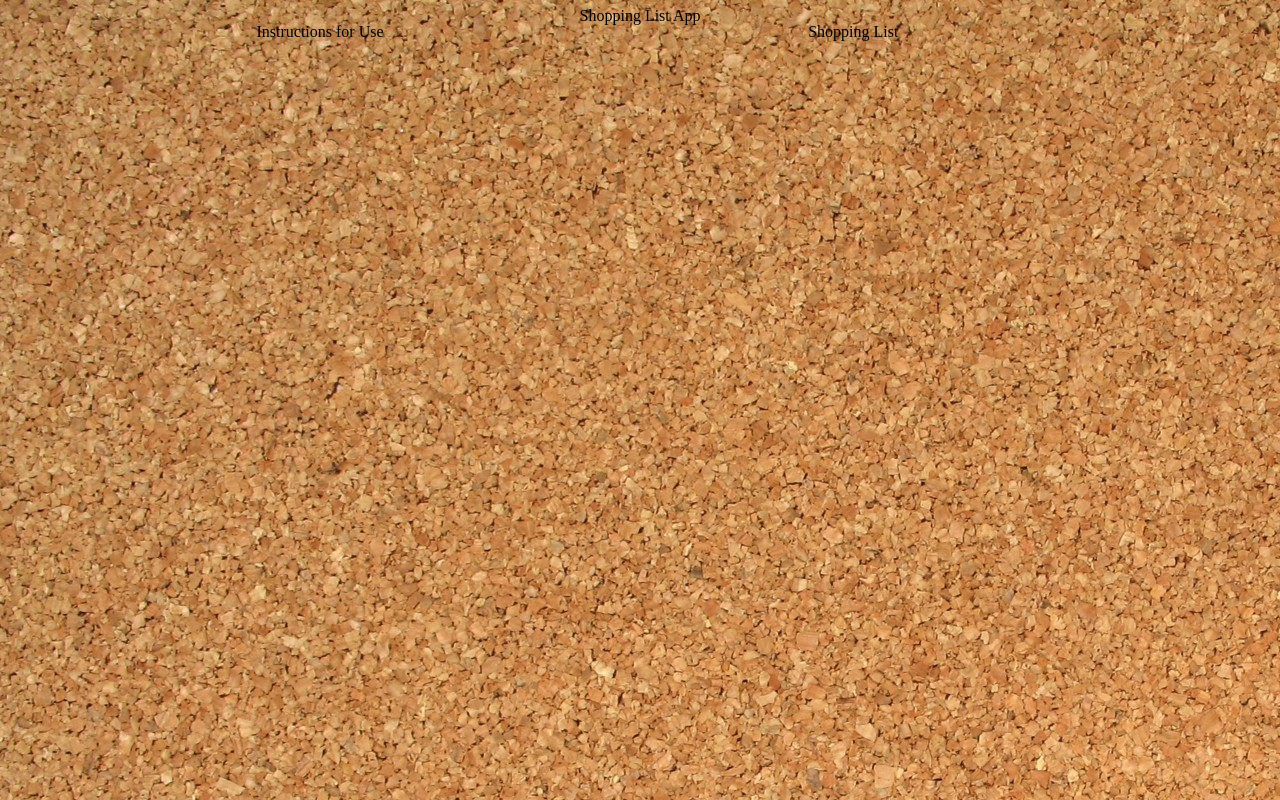
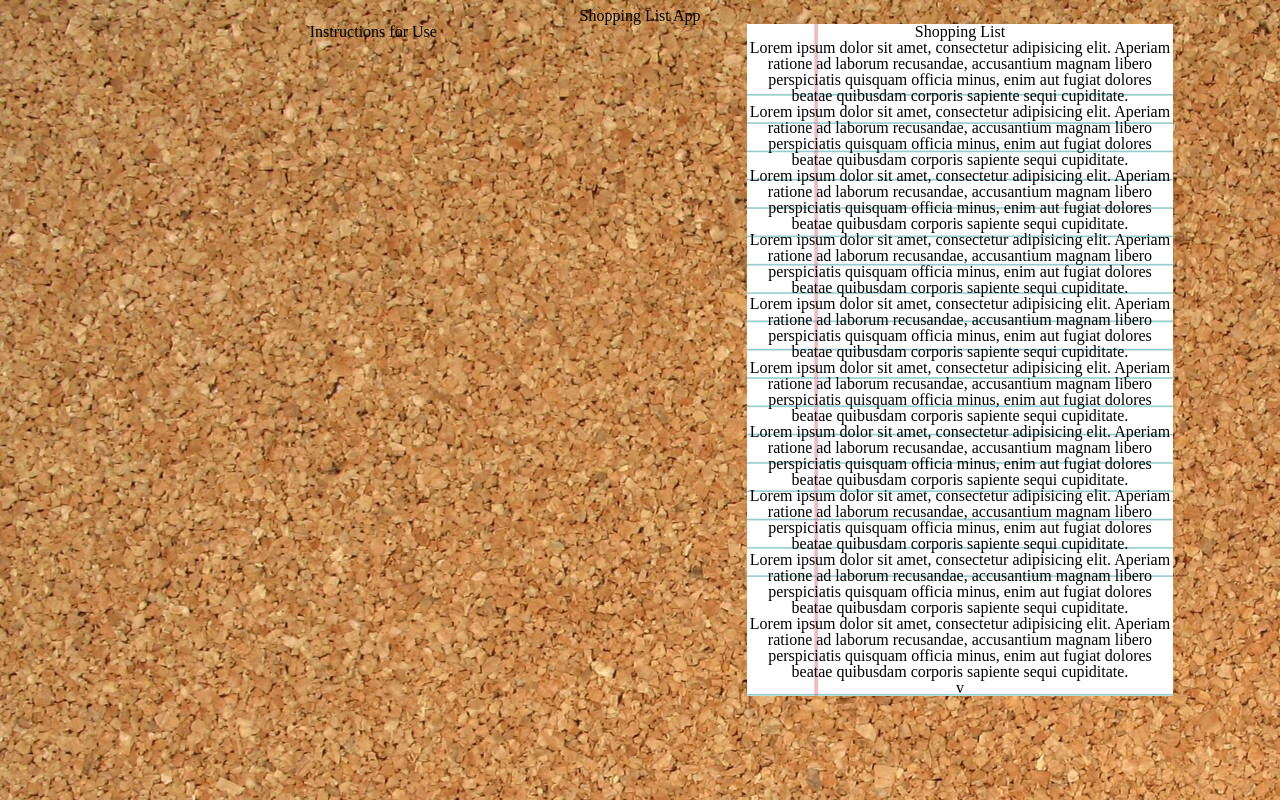
Before and after one commit to bpstein/shopping-list-app, a plain HTML site: page index.html in a window 1280 px wide. Drawn offline with nearby package versions, Linux system fonts and the light colour scheme.

Commit message:
Updated backgrounds and layout

```diff
--- a/css/main.css
+++ b/css/main.css
@@ -12,4 +12,5 @@ h1 {
 
 #list-container {
 	text-align: center;
+	background-image: url('../images/list.jpg');
 }
--- a/index.html
+++ b/index.html
@@ -14,15 +14,26 @@
 		<div class="col-span-12">
 			<h1>Shopping List App</h1>
 		</div>
-		<div class="col-span-1-5"></div>
-		<div id="instructions-container" class="col-span-3">
+		<div class="col-span-1"></div>
+		<div id="instructions-container" class="col-span-5">
 			<h2>Instructions for Use</h2>
 		</div>
 		<div class="col-span-1"></div>
-		<div id="list-container" class="col-span-5">
+		<div id="list-container" class="col-span-4">
 			</h2>Shopping List</h2>
+			<p>Lorem ipsum dolor sit amet, consectetur adipisicing elit. Aperiam ratione ad laborum recusandae, accusantium magnam libero perspiciatis quisquam officia minus, enim aut fugiat dolores beatae quibusdam corporis sapiente sequi cupiditate.</p>
+			<p>Lorem ipsum dolor sit amet, consectetur adipisicing elit. Aperiam ratione ad laborum recusandae, accusantium magnam libero perspiciatis quisquam officia minus, enim aut fugiat dolores beatae quibusdam corporis sapiente sequi cupiditate.</p>
+			<p>Lorem ipsum dolor sit amet, consectetur adipisicing elit. Aperiam ratione ad laborum recusandae, accusantium magnam libero perspiciatis quisquam officia minus, enim aut fugiat dolores beatae quibusdam corporis sapiente sequi cupiditate.</p>
+			<p>Lorem ipsum dolor sit amet, consectetur adipisicing elit. Aperiam ratione ad laborum recusandae, accusantium magnam libero perspiciatis quisquam officia minus, enim aut fugiat dolores beatae quibusdam corporis sapiente sequi cupiditate.</p>
+			<p>Lorem ipsum dolor sit amet, consectetur adipisicing elit. Aperiam ratione ad laborum recusandae, accusantium magnam libero perspiciatis quisquam officia minus, enim aut fugiat dolores beatae quibusdam corporis sapiente sequi cupiditate.</p>
+			<p>Lorem ipsum dolor sit amet, consectetur adipisicing elit. Aperiam ratione ad laborum recusandae, accusantium magnam libero perspiciatis quisquam officia minus, enim aut fugiat dolores beatae quibusdam corporis sapiente sequi cupiditate.</p>
+			<p>Lorem ipsum dolor sit amet, consectetur adipisicing elit. Aperiam ratione ad laborum recusandae, accusantium magnam libero perspiciatis quisquam officia minus, enim aut fugiat dolores beatae quibusdam corporis sapiente sequi cupiditate.</p>
+			<p>Lorem ipsum dolor sit amet, consectetur adipisicing elit. Aperiam ratione ad laborum recusandae, accusantium magnam libero perspiciatis quisquam officia minus, enim aut fugiat dolores beatae quibusdam corporis sapiente sequi cupiditate.</p>
+			<p>Lorem ipsum dolor sit amet, consectetur adipisicing elit. Aperiam ratione ad laborum recusandae, accusantium magnam libero perspiciatis quisquam officia minus, enim aut fugiat dolores beatae quibusdam corporis sapiente sequi cupiditate.</p>
+			<p>Lorem ipsum dolor sit amet, consectetur adipisicing elit. Aperiam ratione ad laborum recusandae, accusantium magnam libero perspiciatis quisquam officia minus, enim aut fugiat dolores beatae quibusdam corporis sapiente sequi cupiditate.</p>
+			v
 		</div>
-		<div class="col-span-1-5"></div>
+		<div class="col-span-1"></div>
 	</div>
 </body>
 </html>
```
Also changed, not shown: images/list.jpg (added).
